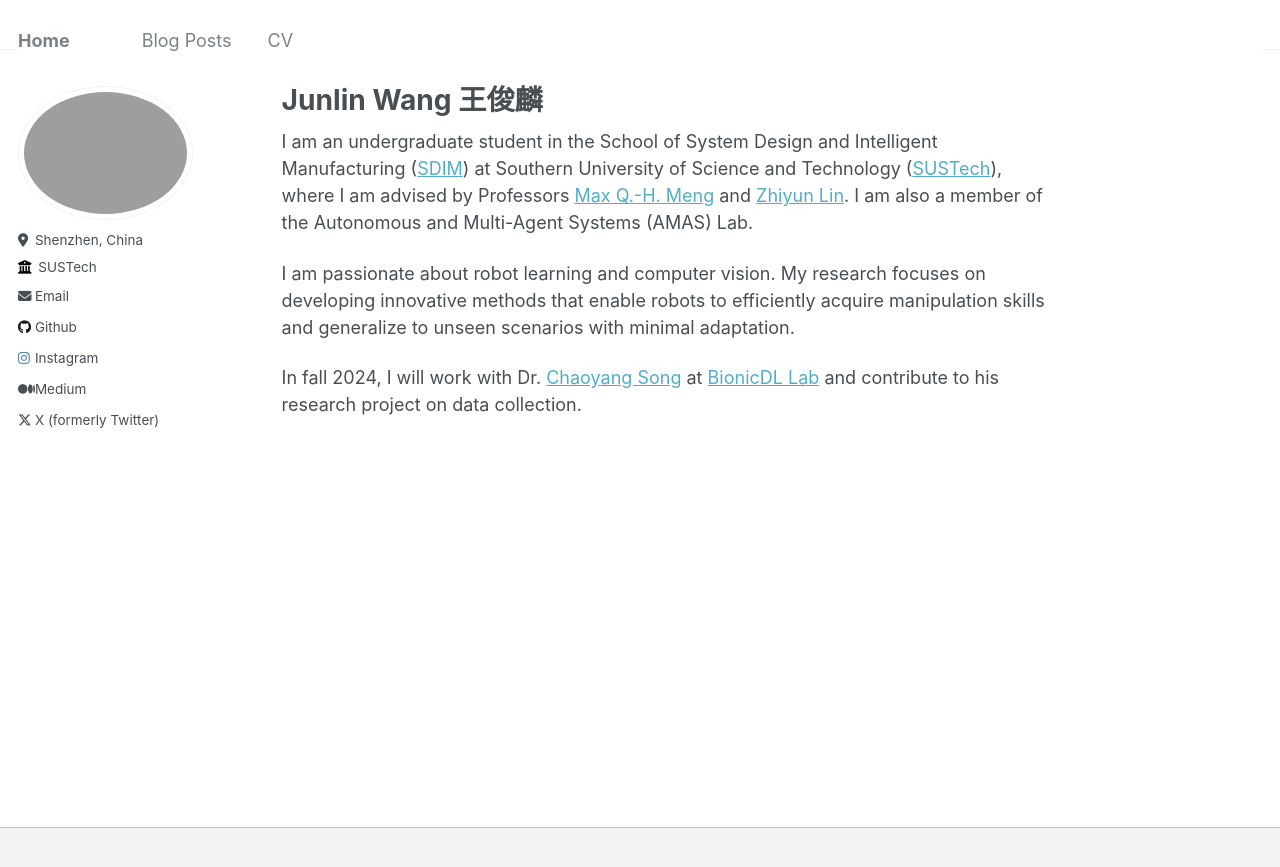
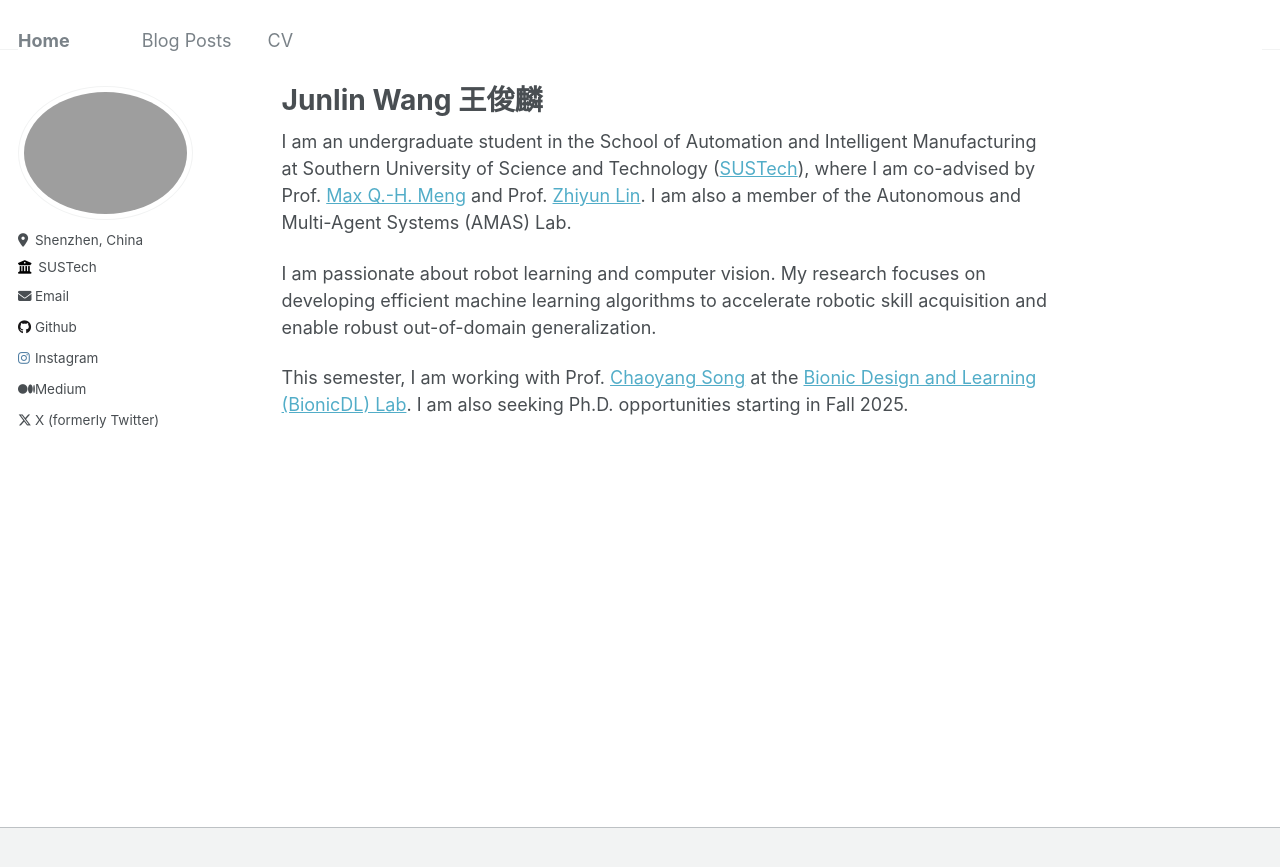
Before and after one commit to HenryWJL/HenryWJL.github.io, a Jekyll site: the page built from _pages/about.md, in a window 1280 px wide. Shown: the top 867 px of the page. Built offline with Jekyll 4.4.1, drawn with Linux system fonts in a browser that asks for light colours.

Commit message:
Update about.md

```diff
--- a/_pages/about.md
+++ b/_pages/about.md
@@ -7,8 +7,8 @@ redirect_from:
   - /about.html
 ---
 
-I am an undergraduate student in the School of System Design and Intelligent Manufacturing ([SDIM](https://www.sustech.edu.cn/en/colleges/school-of-system-design-and-intelligent-manufacturing.html)) at Southern University of Science and Technology ([SUSTech](https://www.sustech.edu.cn/en/)), where I am advised by Professors [Max Q.-H. Meng](https://scholar.google.ca/citations?user=DxDCU7AAAAAJ&hl=en) and [Zhiyun Lin](https://scholar.google.com/citations?user=ic9y2dIAAAAJ&hl=en). I am also a member of the Autonomous and Multi-Agent Systems (AMAS) Lab.
+I am an undergraduate student in the School of Automation and Intelligent Manufacturing at Southern University of Science and Technology ([SUSTech](https://www.sustech.edu.cn/en/)), where I am co-advised by Prof. [Max Q.-H. Meng](https://scholar.google.ca/citations?user=DxDCU7AAAAAJ&hl=en) and Prof. [Zhiyun Lin](https://scholar.google.com/citations?user=ic9y2dIAAAAJ&hl=en). I am also a member of the Autonomous and Multi-Agent Systems (AMAS) Lab.
 
-I am passionate about robot learning and computer vision. My research focuses on developing innovative methods that enable robots to efficiently acquire manipulation skills and generalize to unseen scenarios with minimal adaptation.
+I am passionate about robot learning and computer vision. My research focuses on developing efficient machine learning algorithms to accelerate robotic skill acquisition and enable robust out-of-domain generalization.
 
-In fall 2024, I will work with Dr. [Chaoyang Song](https://scholar.google.com/citations?user=qhJ2cf0AAAAJ&hl=en&oi=ao) at [BionicDL Lab](https://bionicdl.ancorasir.com/) and contribute to his research project on data collection.
+This semester, I am working with Prof. [Chaoyang Song](https://scholar.google.com/citations?user=qhJ2cf0AAAAJ&hl=en&oi=ao) at the [Bionic Design and Learning (BionicDL) Lab](https://bionicdl.ancorasir.com/). I am also seeking Ph.D. opportunities starting in Fall 2025.
```
